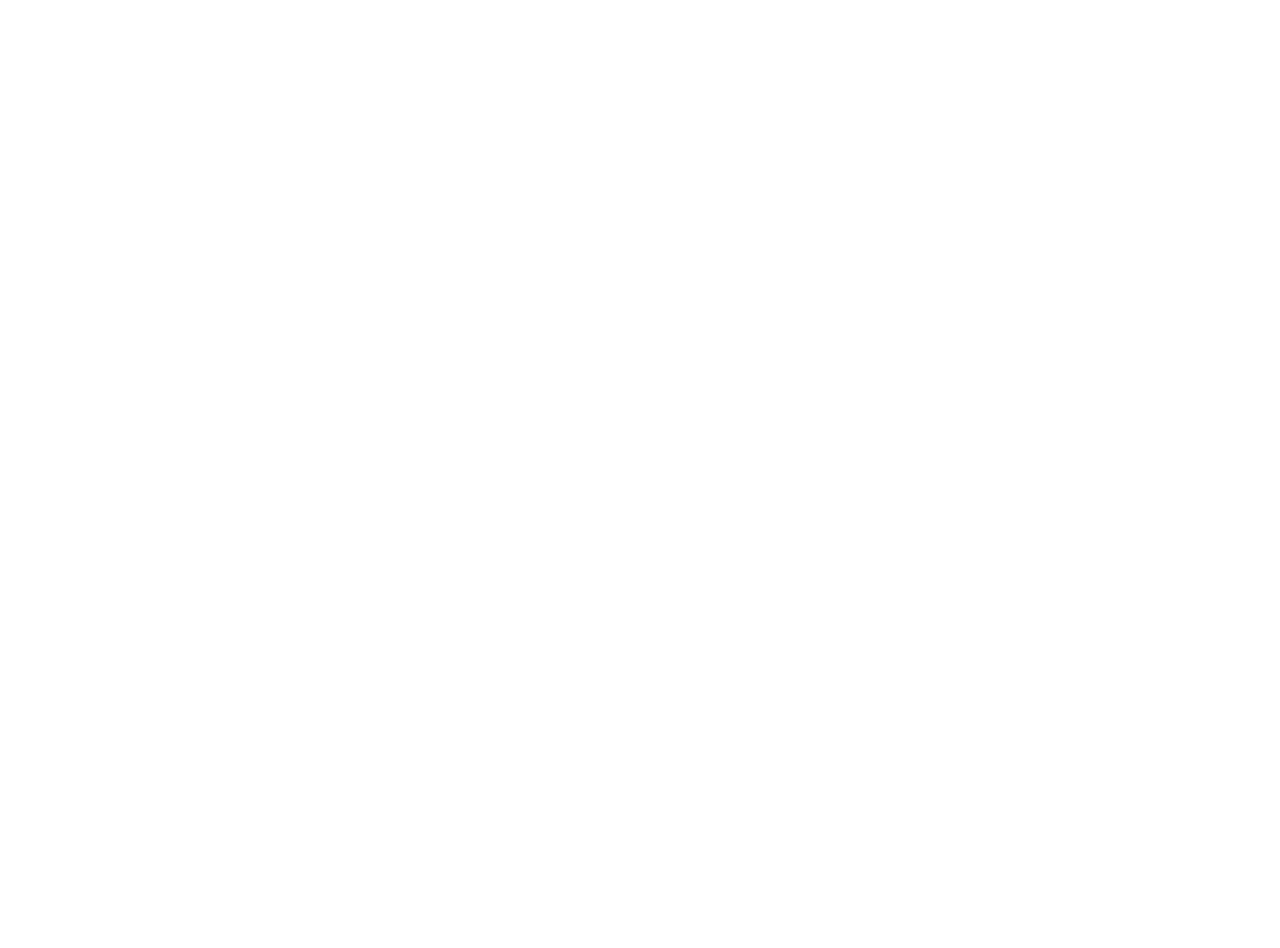
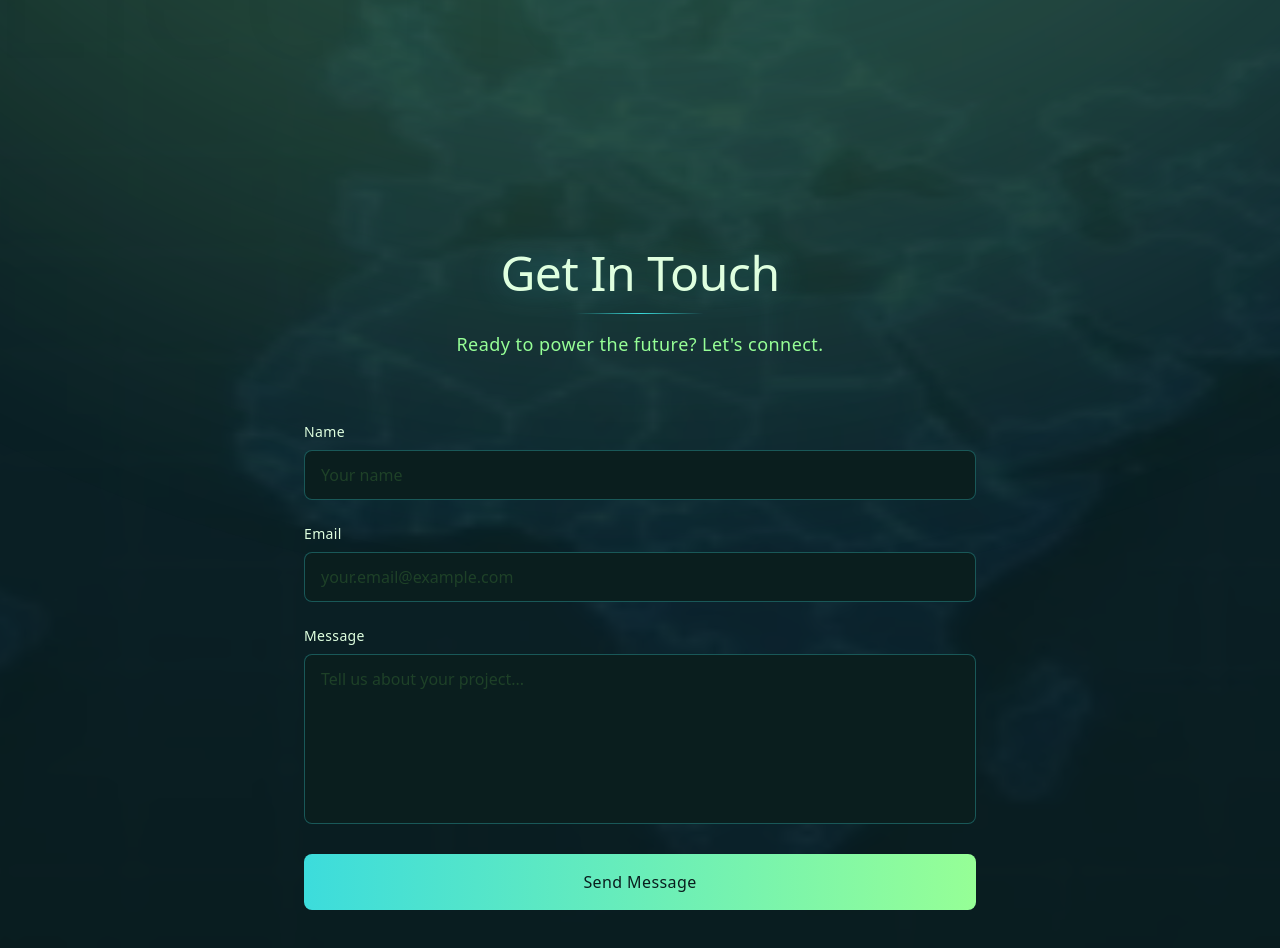
Before and after one commit to markbtesh/project-alva, a React (Vite) app: page / in a window 1280 px wide. Shown: the part 800-1748 px from the top of the page. Before the commit the page ends 800 px from the top, so only its background shows below. Built offline with nearby package versions, Linux system fonts and the light colour scheme.

Commit message:
updated design

```diff
--- a/package.json
+++ b/package.json
@@ -11,6 +11,7 @@
     "typecheck": "tsc --noEmit -p tsconfig.app.json"
   },
   "dependencies": {
+    "@emailjs/browser": "^4.4.1",
     "@supabase/supabase-js": "^2.57.4",
     "lucide-react": "^0.344.0",
     "react": "^18.3.1",
--- a/src/App.tsx
+++ b/src/App.tsx
@@ -1,14 +1,64 @@
+import { useState } from 'react';
+import emailjs from '@emailjs/browser';
+
 function App() {
+  const [formData, setFormData] = useState({
+    name: '',
+    email: '',
+    message: ''
+  });
+  const [isSubmitting, setIsSubmitting] = useState(false);
+  const [submitStatus, setSubmitStatus] = useState<'idle' | 'success' | 'error'>('idle');
+
+  const handleChange = (e: React.ChangeEvent<HTMLInputElement | HTMLTextAreaElement>) => {
+    setFormData({
+      ...formData,
+      [e.target.name]: e.target.value
+    });
+  };
+
+  const handleSubmit = async (e: React.FormEvent) => {
+    e.preventDefault();
+    setIsSubmitting(true);
+    setSubmitStatus('idle');
+
+    try {
+      // Replace these with your actual EmailJS credentials
+      await emailjs.send(
+        'YOUR_SERVICE_ID',      // Replace with your EmailJS service ID
+        'YOUR_TEMPLATE_ID',     // Replace with your EmailJS template ID
+        {
+          from_name: formData.name,
+          from_email: formData.email,
+          message: formData.message
+        },
+        'YOUR_PUBLIC_KEY'       // Replace with your EmailJS public key
+      );
+
+      setSubmitStatus('success');
+      setFormData({ name: '', email: '', message: '' });
+      setTimeout(() => setSubmitStatus('idle'), 3000);
+    } catch (error) {
+      console.error('EmailJS error:', error);
+      setSubmitStatus('error');
+      setTimeout(() => setSubmitStatus('idle'), 3000);
+    } finally {
+      setIsSubmitting(false);
+    }
+  };
+
   return (
-    <div className="min-h-screen bg-black bg-intro relative overflow-hidden flex items-center">
-      <div className="absolute inset-0 bg-gradient-to-b from-blue-900/10 via-transparent to-cyan-900/10 opacity-0 animate-intro-30"></div>
+    <>
+      {/* Hero Section */}
+      <div className="min-h-screen bg-black bg-intro relative flex items-center overflow-hidden">
+        <div className="absolute inset-0 bg-gradient-to-b from-[#0A1E1E]/20 via-transparent to-[#0A1E1E]/20 opacity-0 animate-intro-30"></div>
 
         <div className="absolute inset-0 opacity-0 animate-intro-30 animate-flicker">
-        <div className="absolute top-1/4 left-1/4 w-96 h-96 bg-blue-500/20 rounded-full blur-3xl animate-pulse"></div>
-        <div className="absolute bottom-1/4 right-1/4 w-96 h-96 bg-cyan-500/20 rounded-full blur-3xl animate-pulse" style={{ animationDelay: '1s' }}></div>
+          <div className="absolute top-1/4 left-1/4 w-96 h-96 bg-[#3CDCDC]/20 rounded-full blur-3xl animate-pulse"></div>
+          <div className="absolute bottom-1/4 right-1/4 w-96 h-96 bg-[#96FF96]/20 rounded-full blur-3xl animate-pulse" style={{ animationDelay: '1s' }}></div>
         </div>
 
-      <div className="relative z-10 mx-auto w-screen px-6 text-center pb-[30rem] translate-y-60 rounded-t-full scale-x-150 bg-black bg-intro border-t-2 border-white/10 shadow-[0_0_120px_0_rgba(34,211,238,0.15)] before:content-[''] before:absolute before:-inset-x-8 before:-inset-y-14 before:-z-10 before:rounded-t-[9999px] before:bg-[radial-gradient(80%_80%_at_50%_0%,rgba(34,211,238,0.35),rgba(59,130,246,0.2)_45%,transparent_75%)] before:opacity-0 before:blur-3xl before:transform before:animate-[bgPulse_12s_ease-in-out_infinite] before:animate-introBefore before:animate-flicker">
+        <div className="relative z-10 mx-auto w-screen px-6 text-center pb-[90rem] translate-y-60 rounded-t-full scale-x-150 bg-black bg-intro border-t-2 border-[#DFFFDF]/10 shadow-[0_0_120px_0_rgba(60,220,220,0.15)] before:content-[''] before:absolute before:-inset-x-8 before:-inset-y-14 before:-z-10 before:rounded-t-[9999px] before:bg-[radial-gradient(80%_80%_at_50%_0%,rgba(60,220,220,0.35),rgba(150,255,150,0.2)_45%,transparent_75%)] before:opacity-0 before:blur-3xl before:transform before:animate-[bgPulse_12s_ease-in-out_infinite] before:animate-introBefore before:animate-flicker after:content-[''] after:absolute after:inset-0 after:bg-[url('/world.webp')] after:bg-cover after:bg-center after:-z-20 after:rounded-t-full after:animate-worldFloat">
           <div className="mb-6 transform transition-transform duration-500 mt-28 scale-x-75">
             <div className="relative w-full max-w-md mx-auto">
               <div className="pointer-events-none absolute -inset-8 -z-10 rounded-full blur-3xl opacity-0 animate-intro-70 animate-flicker "></div>
@@ -21,25 +71,136 @@ function App() {
           </div>
 
           <div className="space-y-4 animate-fade-in scale-x-50 font-outfit">
-          <h1 className="text-white text-3xl lg:text-4xl xl:text-5xl font-regular tracking-[-0.01em] drop-shadow-[0_0_16px_rgba(59,130,246,0.35)]">Power Inc.</h1>
-          <p className="text-lime-300 text-xl  lg:text-2xl xl:text-[28px] font-light tracking-[0.2em] drop-shadow-[0_0_12px_rgba(163,230,53,0.4)] uppercase">UTILITY OF THE AI ERA</p>
-          <div className="h-px w-32 mx-auto bg-gradient-to-r from-transparent via-cyan-400 to-transparent animate-divider-width"></div>
-          <p className="text-gray-400 text-sm lg:text-base xl:text-lg tracking-[0.35em] uppercase font-light drop-shadow-[0_0_10px_rgba(34,211,238,0.3)]">
+            <h1 className="text-[#DFFFDF] text-3xl lg:text-4xl xl:text-5xl scale-x-150 font-regular tracking-[-0.01em] drop-shadow-[0_0_16px_rgba(60,220,220,0.35)]">Power Inc.</h1>
+            <p className="text-[#96FF96] text-xl lg:text-2xl xl:text-[28px] font-light tracking-[0.2em] drop-shadow-[0_0_12px_rgba(150,255,150,0.4)] uppercase scale-x-125">UTILITY OF THE AI ERA</p>
+            <div className="h-px w-32 mx-auto bg-gradient-to-r from-transparent via-[#3CDCDC] to-transparent animate-divider-width"></div>
+            <p className="text-[#8fd38f] text-sm lg:text-base xl:text-lg tracking-[0.35em] uppercase font-light drop-shadow-[0_0_10px_rgba(60,220,220,0.3)]">
               Next Generation Power Solutions
             </p>
           </div>
+
+        </div>
+        <div className="absolute bottom-0 left-0 right-0 h-px bg-gradient-to-r from-transparent via-[#3CDCDC]/50 to-transparent"></div>
+
+
+
+  {/* Contact Form Section */}
+  <div className="absolute bottom-0 left-0 right-0 min-h-screen bg-[#0A1E1E] py-32 px-6 overflow-hidden">
+        {/* Background effects */}
+        <div className="absolute inset-0">
+          <div className="absolute top-1/4 left-1/4 w-96 h-96 bg-[#3CDCDC]/10 rounded-full blur-3xl animate-pulse"></div>
+          <div className="absolute bottom-1/4 right-1/4 w-96 h-96 bg-[#96FF96]/10 rounded-full blur-3xl animate-pulse" style={{ animationDelay: '1s' }}></div>
+        </div>
+
+        <div className="relative z-10 max-w-2xl mx-auto">
+          {/* Section Header */}
+          <div className="text-center mb-16 space-y-4">
+            <h2 className="text-[#DFFFDF] text-4xl lg:text-5xl font-outfit font-regular tracking-[-0.01em] drop-shadow-[0_0_16px_rgba(60,220,220,0.35)]">
+              Get In Touch
+            </h2>
+            <div className="h-px w-32 mx-auto bg-gradient-to-r from-transparent via-[#3CDCDC] to-transparent"></div>
+            <p className="text-[#96FF96] text-lg font-outfit font-light tracking-wide">
+              Ready to power the future? Let's connect.
+            </p>
+          </div>
+
+          {/* Contact Form */}
+          <form onSubmit={handleSubmit} className="space-y-6">
+            {/* Name Input */}
+            <div>
+              <label htmlFor="name" className="block text-[#DFFFDF] font-outfit font-light mb-2 text-sm tracking-wide">
+                Name
+              </label>
+              <input
+                type="text"
+                id="name"
+                name="name"
+                value={formData.name}
+                onChange={handleChange}
+                required
+                className="w-full px-4 py-3 bg-[#0A1E1E] border border-[#3CDCDC]/30 rounded-lg text-[#DFFFDF] font-outfit placeholder:text-[#326432]/50 focus:outline-none focus:border-[#3CDCDC] focus:ring-2 focus:ring-[#3CDCDC]/20 transition-all duration-300"
+                placeholder="Your name"
+              />
+            </div>
+
+            {/* Email Input */}
+            <div>
+              <label htmlFor="email" className="block text-[#DFFFDF] font-outfit font-light mb-2 text-sm tracking-wide">
+                Email
+              </label>
+              <input
+                type="email"
+                id="email"
+                name="email"
+                value={formData.email}
+                onChange={handleChange}
+                required
+                className="w-full px-4 py-3 bg-[#0A1E1E] border border-[#3CDCDC]/30 rounded-lg text-[#DFFFDF] font-outfit placeholder:text-[#326432]/50 focus:outline-none focus:border-[#3CDCDC] focus:ring-2 focus:ring-[#3CDCDC]/20 transition-all duration-300"
+                placeholder="your.email@example.com"
+              />
+            </div>
+
+            {/* Message Input */}
+            <div>
+              <label htmlFor="message" className="block text-[#DFFFDF] font-outfit font-light mb-2 text-sm tracking-wide">
+                Message
+              </label>
+              <textarea
+                id="message"
+                name="message"
+                value={formData.message}
+                onChange={handleChange}
+                required
+                rows={6}
+                className="w-full px-4 py-3 bg-[#0A1E1E] border border-[#3CDCDC]/30 rounded-lg text-[#DFFFDF] font-outfit placeholder:text-[#326432]/50 focus:outline-none focus:border-[#3CDCDC] focus:ring-2 focus:ring-[#3CDCDC]/20 transition-all duration-300 resize-none"
+                placeholder="Tell us about your project..."
+              />
+            </div>
+
+            {/* Submit Button */}
+            <button
+              type="submit"
+              disabled={isSubmitting}
+              className="w-full px-8 py-4 bg-gradient-to-r from-[#3CDCDC] to-[#96FF96] text-[#0A1E1E] font-outfit font-medium tracking-wide rounded-lg hover:shadow-[0_0_30px_rgba(60,220,220,0.5)] transition-all duration-300 disabled:opacity-50 disabled:cursor-not-allowed transform hover:scale-[1.02] active:scale-[0.98]"
+            >
+              {isSubmitting ? 'Sending...' : 'Send Message'}
+            </button>
+
+            {/* Status Messages */}
+            {submitStatus === 'success' && (
+              <div className="text-center py-4 px-6 bg-[#96FF96]/20 border border-[#96FF96]/50 rounded-lg text-[#96FF96] font-outfit">
+                Message sent successfully! We'll get back to you soon.
+              </div>
+            )}
+            {submitStatus === 'error' && (
+              <div className="text-center py-4 px-6 bg-red-500/20 border border-red-500/50 rounded-lg text-red-400 font-outfit">
+                Failed to send message. Please try again.
+              </div>
+            )}
+          </form>
+        </div>
+
+        {/* Bottom border */}
+        <div className="absolute bottom-0 left-0 right-0 h-px bg-gradient-to-r from-transparent via-[#3CDCDC]/50 to-transparent"></div>
+      </div>
+
+
+      </div>
+
   {/* Bottom oversized text effect */}
-        <div className="pointer-events-none absolute inset-x-0 bottom-44">
+  <div className="pointer-events-none absolute inset-x-0 -bottom-20  z-10">
             <div className="relative w-full">
-            <span className="block mx-auto text-white/20 font-outfit font-regular leading-none tracking-tight select-none text-[18vw] sm:text-[16vw] md:text-[14vw] lg:text-[12vw] drop-shadow-[0_4px_24px_rgba(0,0,0,0.35)] animate-ghost-fade -translate-y-52">
-              Defying electric
+              <span className="block mx-auto text-[#326432]/40 font-outfit font-regular leading-none tracking-tight select-none text-[18vw] sm:text-[16vw] md:text-[14vw] lg:text-[15vw] drop-shadow-[0_4px_24px_rgba(0,0,0,0.35)] animate-ghost-fade -translate-y-52">
+                Defying Electric
               </span>
             </div>
           </div>
-      </div>
 
-      <div className="absolute bottom-0 left-0 right-0 h-px bg-gradient-to-r from-transparent via-cyan-500/50 to-transparent"></div>
-    </div>
+
+
+
+
+    </>
   );
 }
 
--- a/src/index.css
+++ b/src/index.css
@@ -4,11 +4,59 @@
 
 @import url('https://fonts.googleapis.com/css2?family=Outfit:wght@300;400;500;600&display=swap');
 
-/* Prevent scroll during hero animations */
+/* Allow scroll for multi-section page */
 html, body {
-  height: 100%;
-  overflow: hidden;
+  overflow-x: hidden;
   overscroll-behavior: none;
+}
+
+/* Custom scrollbar styling */
+::-webkit-scrollbar {
+  width: 10px;
+}
+
+::-webkit-scrollbar-track {
+  background: rgba(10, 30, 30, 0.8);
+  border-left: 1px solid rgba(60, 220, 220, 0.1);
+}
+
+::-webkit-scrollbar-thumb {
+  background: linear-gradient(to bottom,
+    rgba(60, 220, 220, 0.6),
+    rgba(150, 255, 150, 0.6)
+  );
+  border-radius: 10px;
+  border: 1px solid rgba(60, 220, 220, 0.3);
+  box-shadow:
+    0 0 10px rgba(60, 220, 220, 0.4),
+    inset 0 0 5px rgba(150, 255, 150, 0.2);
+  transition: all 0.3s ease;
+}
+
+::-webkit-scrollbar-thumb:hover {
+  background: linear-gradient(to bottom,
+    rgba(60, 220, 220, 0.9),
+    rgba(150, 255, 150, 0.9)
+  );
+  box-shadow:
+    0 0 20px rgba(60, 220, 220, 0.6),
+    inset 0 0 8px rgba(150, 255, 150, 0.3);
+}
+
+::-webkit-scrollbar-thumb:active {
+  background: linear-gradient(to bottom,
+    rgba(60, 220, 220, 1),
+    rgba(150, 255, 150, 1)
+  );
+  box-shadow:
+    0 0 25px rgba(60, 220, 220, 0.8),
+    inset 0 0 10px rgba(150, 255, 150, 0.4);
+}
+
+/* Firefox scrollbar */
+* {
+  scrollbar-width: thin;
+  scrollbar-color: rgba(60, 220, 220, 0.6) rgba(10, 30, 30, 0.8);
 }
 
 /* Utility: modern geometric sans for sleek headings/taglines */
@@ -161,14 +209,14 @@ html, body {
 /* Logo glow appears after load (logo stays visible) */
 @keyframes logoGlowIntro {
   0% { filter: none; }
-  100% { filter: drop-shadow(0 0 28px rgba(34,211,238,0.55)); }
+  100% { filter: drop-shadow(0 0 28px rgba(60,220,220,0.55)); }
 }
 .logo-glow-intro { animation: logoGlowIntro 4s ease-out 600ms forwards; }
 
 /* Background color returns from pure black to original tone */
 @keyframes bgIntro {
   from { background-color: #000; }
-  to { background-color: #0a0f1e; }
+  to { background-color: #0A1E1E; }
 }
 .bg-intro { animation: bgIntro 2s ease-out forwards; }
 
@@ -189,3 +237,48 @@ html, body {
 }
 .animate-flicker { animation: flicker 1.8s ease-out both; }
 .before\:animate-flicker::before { animation: flicker 1.8s ease-out both; }
+
+/* World background image: fade in/out with subtle movement */
+@keyframes worldFloat {
+  0% {
+    opacity: 0.06;
+    transform: translate(0, 0) scale(1);
+    background-position: 50% 50%;
+  }
+  25% {
+    opacity: 0.12;
+    transform: translate(8px, -5px) scale(1.01);
+    background-position: 52% 48%;
+  }
+  50% {
+    opacity: 0.08;
+    transform: translate(-5px, 8px) scale(0.99);
+    background-position: 48% 52%;
+  }
+  75% {
+    opacity: 0.14;
+    transform: translate(-8px, -3px) scale(1.02);
+    background-position: 49% 51%;
+  }
+  100% {
+    opacity: 0.06;
+    transform: translate(0, 0) scale(1);
+    background-position: 50% 50%;
+  }
+}
+.after\:animate-worldFloat::after {
+  animation: worldFloat 20s ease-in-out infinite;
+}
+
+::-webkit-scrollbar-thumb {
+  background: linear-gradient(to bottom,
+    rgba(60, 220, 220, 0.6),
+    rgba(150, 255, 150, 0.6)
+  );
+  border-radius: 10px;
+  border: 1px solid rgba(60, 220, 220, 0.3);
+  box-shadow:
+    0 0 10px rgba(60, 220, 220, 0.4),
+    inset 0 0 5px rgba(150, 255, 150, 0.2);
+  transition: all 0.3s ease;
+}
```
Also changed, not shown: public/world.webp (added), 1 other file (tests, documents, lock files or other folders). Lines whose indentation alone changed are shown as unchanged.
